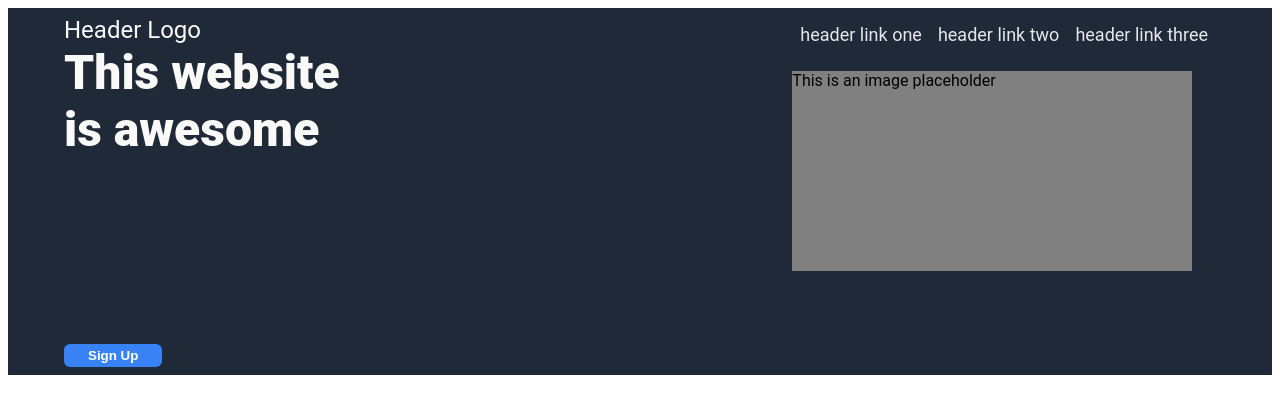
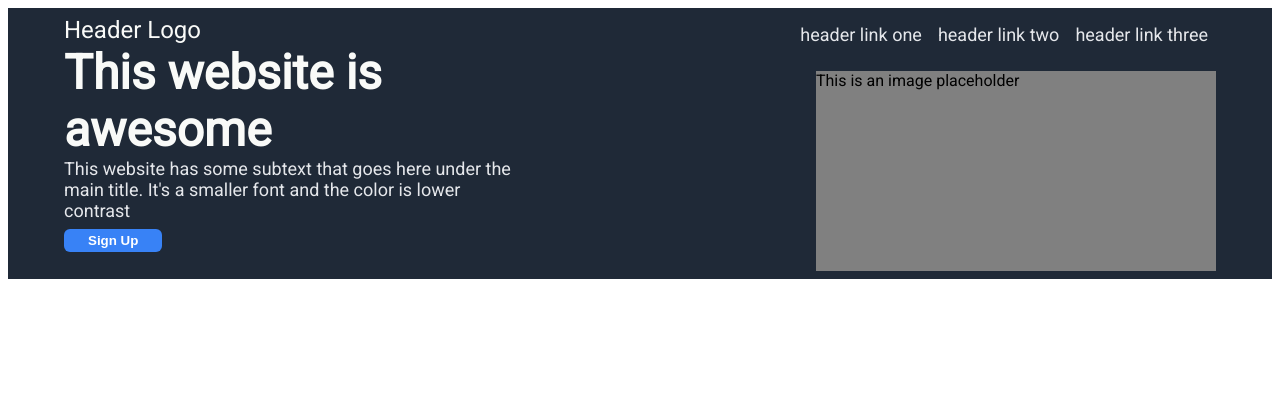
Before and after one commit to maasymaas16/odin-landing-page, a plain HTML site: page index.html in a window 1280 px wide. Drawn offline with Linux system fonts and the light colour scheme.

Commit message:
Added main-text subtext section and styling

```diff
--- a/index.html
+++ b/index.html
@@ -6,12 +6,16 @@
     <meta name="viewport" content="width=device-width, initial-scale=1.0">
     <title>Odin Landing Page</title>
     <link rel="stylesheet" href="styles.css">
+    <link rel="preconnect" href="https://fonts.googleapis.com">
+    <link rel="preconnect" href="https://fonts.gstatic.com" crossorigin>
+    <link href="https://fonts.googleapis.com/css2?family=Roboto&display=swap" rel="stylesheet">
 </head>
 <body>
     <div class="header">
         <div class="main-left">
             <div class="logo">Header Logo</div>
             <div class="main-text">This website is awesome</div>
+            <div class="main-sub"> This website has some subtext that goes here under the main title. It's a smaller font and the color is lower contrast</div>
             <button type="button"> Sign Up</button>
         </div>
         <div class="main-right">
--- a/styles.css
+++ b/styles.css
@@ -20,7 +20,6 @@ ul {
     font-size: 18px;
     color: #E5E7EB;
     margin-top: 0;
-    margin-right: 48px;
     padding: 8px;
 }
 
@@ -28,8 +27,8 @@ ul {
     font-size: 48px;
     font-weight: 800;
     color: #F9FAF8;
-    width: 300px;
-    height: 300px;
+    width:450px;
+
 }
 
 .main-left {
@@ -39,7 +38,11 @@ ul {
 }
 
 .main-right {
+    display: flex;
+    flex-direction: column;
     margin-left: auto;
+    align-items: flex-end;
+    margin-right:48px;
 }
 
 button {
@@ -52,6 +55,7 @@ button {
     color: white;
     padding: 4px 24px;
     font-weight:600;
+    margin: 8px 0;
 }
 
 .imgp {
@@ -59,3 +63,9 @@ button {
     height: 200px;
     background-color: gray;
 }
+
+.main-sub {
+    font-size: 18px;
+    color: #E5E7EB;
+    width:450px;
+}
```
